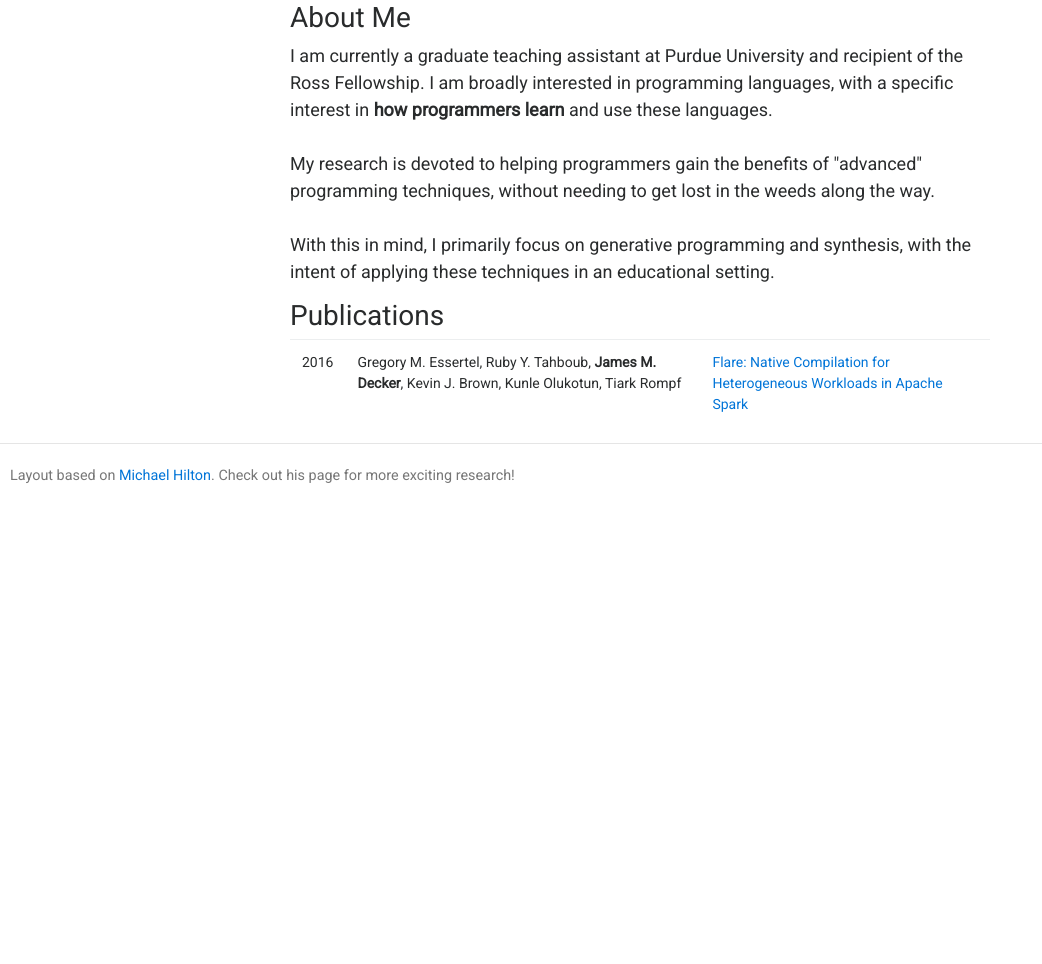
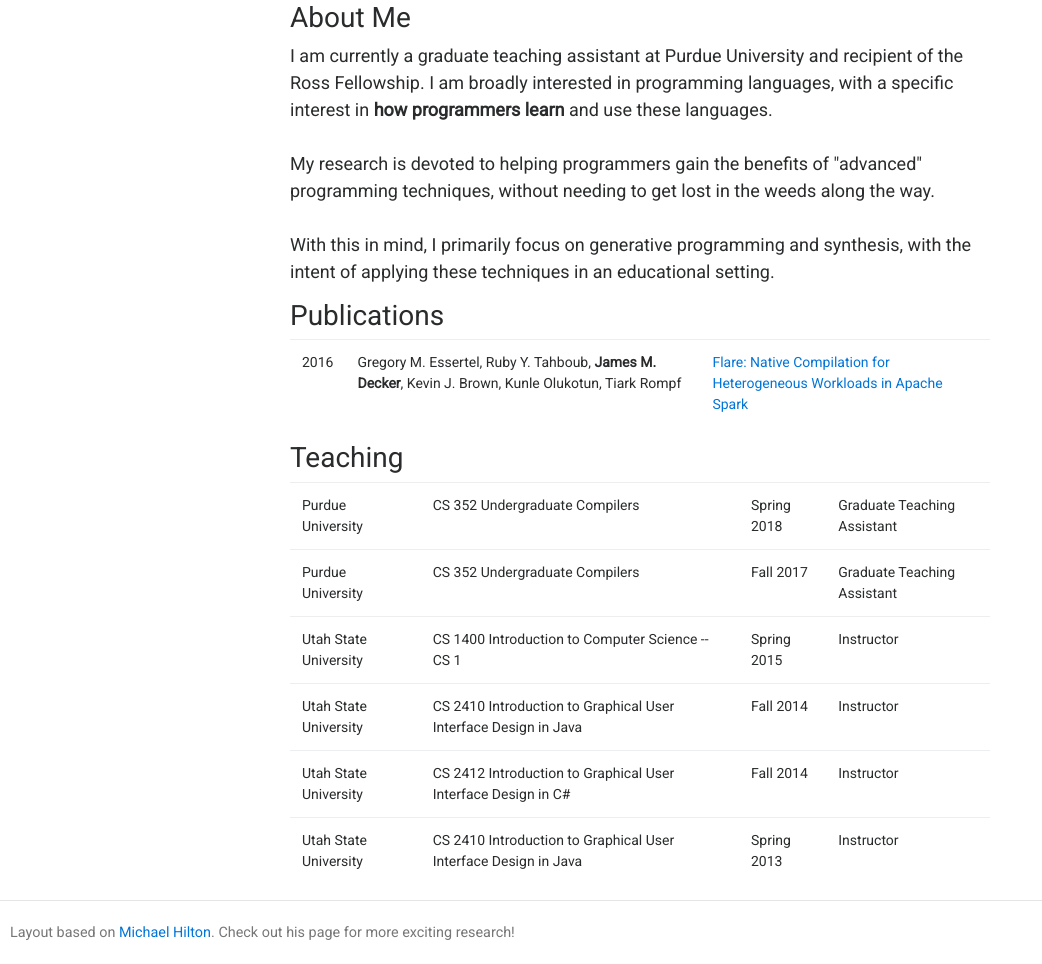
Before and after one commit to jmd1011/jmd1011.github.io, a plain HTML site: page index.html in a window 1280 px wide. Shown: the part 522-1486 px from the top of the page, without its empty margins (0-1042 px from the left). Before the commit the page ends 1029 px from the top, so only its background shows below. Drawn offline with nearby package versions, Linux system fonts and the light colour scheme.

Commit message:
Added teaching

```diff
--- a/css/index.css
+++ b/css/index.css
@@ -143,7 +143,7 @@ body {
   font-size: 21px;
 }
 
-#publications{
+#publications, #courses{
   font-size:14px;
 }
 
--- a/index.html
+++ b/index.html
@@ -88,6 +88,50 @@
       </table>
     </div>
 
+    <div class="container" id="teaching">
+      <h3>Teaching</h3>
+      <table class="table table-condensed" id="courses">
+        <tbody>
+          <tr>
+            <td>Purdue University</td>
+            <td>CS 352 Undergraduate Compilers</td>
+            <td>Spring 2018</td>
+            <td>Graduate Teaching Assistant</td>
+          </tr>
+          <tr>
+            <td>Purdue University</td>
+            <td>CS 352 Undergraduate Compilers</td>
+            <td>Fall 2017</td>
+            <td>Graduate Teaching Assistant</td>
+          </tr>
+          <tr>
+            <td>Utah State University</td>
+            <td>CS 1400 Introduction to Computer Science -- CS 1</td>
+            <td>Spring 2015</td>
+            <td>Instructor</td>
+          </tr>
+          <tr>
+            <td>Utah State University</td>
+            <td>CS 2410 Introduction to Graphical User Interface Design in Java</td>
+            <td>Fall 2014</td>
+            <td>Instructor</td>
+          </tr>
+          <tr>
+            <td>Utah State University</td>
+            <td>CS 2412 Introduction to Graphical User Interface Design in C#</td>
+            <td>Fall 2014</td>
+            <td>Instructor</td>
+          </tr>
+          <tr>
+            <td>Utah State University</td>
+            <td>CS 2410 Introduction to Graphical User Interface Design in Java</td>
+            <td>Spring 2013</td>
+            <td>Instructor</td>
+          </tr>
+        </tbody>
+      </table>
+    </div>
+
     <footer class="footer" style="padding-left: 10px;padding-top: 0px;">
       <p style="text-align: center;"></p>
       <small>
```
